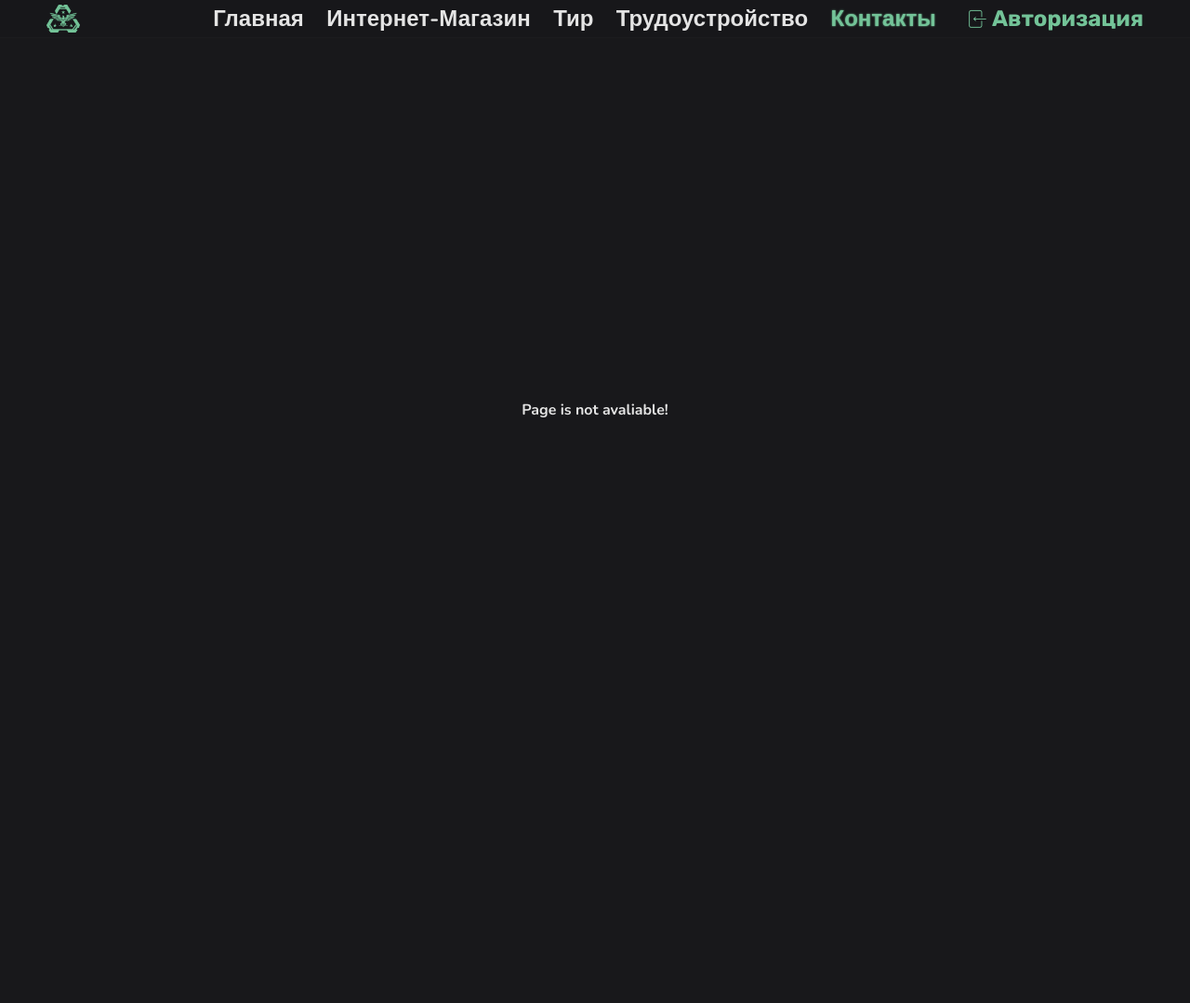
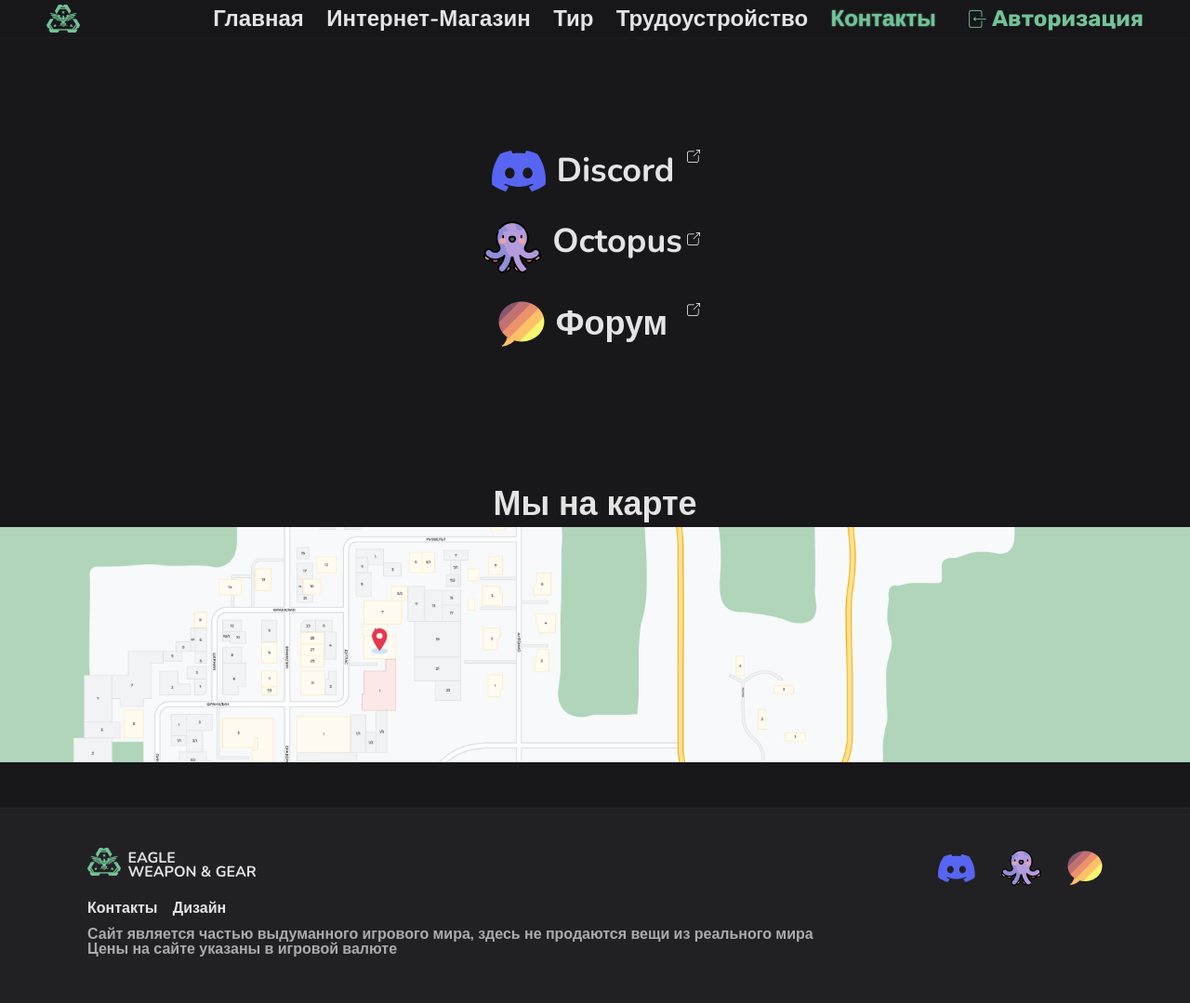
Before and after one commit to KillerBunny031/Eagle-site, a PHP site: page /pages/contacts.html in a window 1280 px wide. Shown: the whole page at 93% size. Before the commit the page ends 449 px from the top, so only its background shows below. Run offline with PHP 8.4, Linux system fonts and the light colour scheme.

Commit message:
Создание контактов

```diff
--- a/pages/contacts.html
+++ b/pages/contacts.html
@@ -31,12 +31,46 @@
 
 
 
+    <div class="wrapper">
+        <div class="contacts">
+            <a href="https://discord.com/invite/KjWaKpW5gW"><img src="../images/contacts/discord.png" alt="">Discord <img src="../images/contacts/link.png" alt="" class="link"></a>
+            <a href="https://forum.octothorp.team/topic/70/eagle-oruzheinyi-magazyn"><img src="../images/contacts/octopus.png" alt="">Octopus <img src="../images/contacts/link.png" alt="" class="link"></a>
+            <a href="https://forum.octothorp.team/topic/35/eagle-оружейный-магазин"><img src="../images/contacts/forum.png" alt="">Форум <img src="../images/contacts/link.png" alt="" class="link"></a>
+        </div>
 
-    <div class="page">
-        <p>Page is not avaliable!</p>
+        <div class="map-box">
+            <h1>Мы на карте</h1>
+            <div class="map"><img src="../images/contacts/map.png" alt=""></div>
+        </div>
     </div>
 
 
 
+    <footer>
+        <div class="links">
+            <div class="eagle">
+                <div class="img-logo"><img src="../images/Eagle_logo.png" alt=""></div>
+                <div class="name">
+                    <div class="eagle-name"><p>EAGLE</p></div>
+                    <div class="eagle-slogan"><p>WEAPON & GEAR</p></div>
+                </div>
+            </div>
+            <div class="media">
+                <a href="" id="d"><img src="../images/discrod.png" alt=""></a>
+                <a href="" id="o"><img src="../images/octopus.png" alt=""></a>
+                <a href="" id="f"><img src="../images/forum.png" alt=""></a>
+            </div>
+        </div>
+        <div class="contacts-media">
+            <a href="">Контакты</a>
+            <a href="">Дизайн</a>
+        </div>
+        <div class="spoiler">
+            <p>Сайт является частью выдуманного игрового мира, здесь не продаются вещи из реального мира</p>
+            <p>Цены на сайте указаны в игровой валюте</p>
+        </div>
+
+    </footer>
+
 </body>
 </html>
--- a/styles/contacts_style.css
+++ b/styles/contacts_style.css
@@ -126,13 +126,179 @@ a img {
 
 
 
-.page {
-    width: 100vw;
-    height: 100vh;
+.wrapper {
+    max-width: 1825px;
+    margin: 0px auto;
+ }
+
+ .contacts {
+    max-width: 250px;
+    display: flex;
+    flex-direction: column;
+    margin: 118px auto;
+    justify-content: center;
+    text-align: center;
+ }
+
+ .contacts a {
+    text-decoration: none;
+    font-size: 36px;
+    display: flex;
+    margin-bottom: 27px;
+    transition: .5s;
+ }
+
+ .contacts a:hover{
+    color: #73C398;
+    transition: .5s;
+ }
+
+ .contacts a img {
+    max-height: 62px;
+    margin-right: 12px;
+ }
+
+ .link {
+    height: 14px;
+    margin-bottom: 33px;
+ }
+
+
+ .map-box {
+    max-height: 412px;
+    display: flex;
+    flex-direction: column;
+    margin-bottom: 43px;
+ }
+
+ .map {
+    max-width: 100%;
+ }
+
+ .map img {
+    max-width: 100%;
+ }
+
+ h1 {
+    margin: 0 auto;
+    font-size: 36px;
+ }
+
+
+
+
+
+
+
+
+
+
+
+
+
+
+
+
+
+
+
+
+
+
+
+
+
+
+ /* footer */
+
+footer {
+    background-color: #212124;
+    border-top: 1px solid #262626;
+    display: flex;
+    flex-direction: column;
+    padding: 42px 94px;
+    font-family: 'Nunito', sans-serif;
+}
+
+.links {
+    display: flex;
+    margin-bottom: 5px;
+}
+
+.eagle {
+    display: flex;
+    height: 30px;
+}
+
+.img-logo {
+    margin-right: 8px;
+}
+
+.img-logo img{
+    height: 30px;
+}
+
+.name {
+    height: 30px;
+}
+
+.name p{
+    font-size: 16px;
+    margin: 0;
+    height: 15px;
+}
+
+.name p:not(:last-child) {
+    margin-bottom: 2px;
+}
+
+.media {
+    margin-left: auto;
     display: flex;
     justify-content: center;
     align-items: center;
-    color: #ABABAB;
-    font-family: 'Rubik', sans-serif;
-    font-size: 100px;
 }
+
+.d {
+    height: 30px;
+}
+
+.o {
+    height: 43px;
+}
+
+.f {
+    width: 36px;
+}
+
+.media a:not(:first-child) {
+    margin-left: 28px;
+}
+
+.contacts-media {
+    margin-bottom: 17px;
+}
+
+.contacts-media a{
+    color: #E4E4E4;
+    text-decoration: none;
+    font-size: 16px;
+}
+
+.contacts-media a:not(:last-child){
+    margin-right: 12px;
+}
+
+.spoiler p{
+    color: #ABABAE;
+    font-size: 16px;
+    line-height: 0px;
+    height: 16px;
+}
+
+
+@media (max-width: 950px) {
+    footer {
+        display: none;
+    }
+}
```
Also changed, not shown: images/contacts/discord.png (added), images/contacts/forum.png (added), images/contacts/link.png (added), images/contacts/map.png (added), images/contacts/octopus.png (added).
